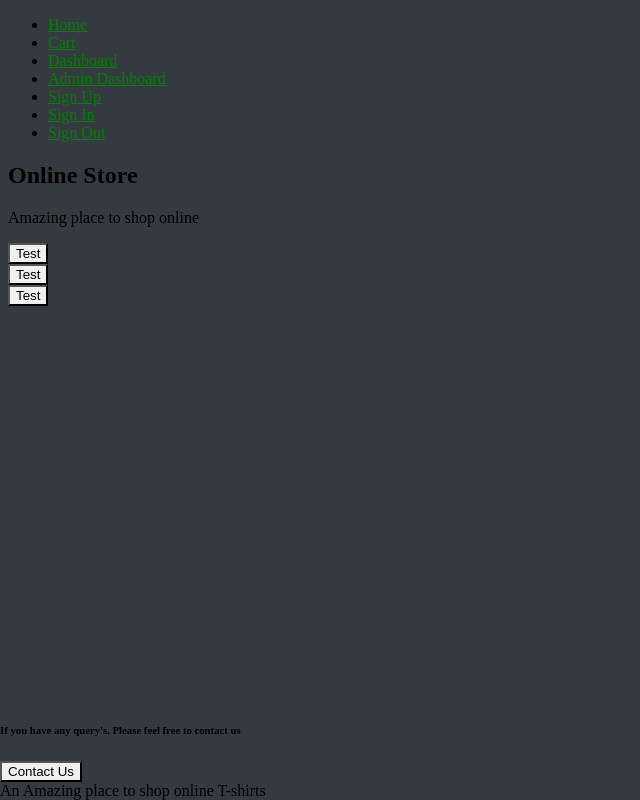
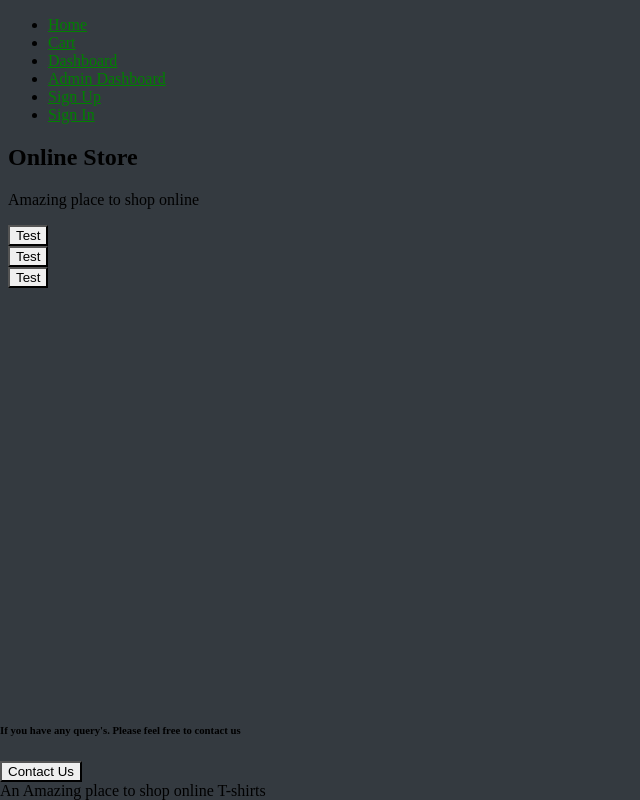
Before and after one commit to anjanadevi411/MERN-eCommerce, a React (Create React App) app in the folder projfrontend/: page / in a window 1280 px wide. Shown: the whole page, without its empty margins (0-640 px from the left). Built offline with nearby package versions, Linux system fonts and the light colour scheme; the HTML template or start-up script is replaced by a standard one.

Commit message:
if authenticated showing the signout and viceversa

```diff
--- a/projfrontend/src/auth/helper/index.js
+++ b/projfrontend/src/auth/helper/index.js
@@ -41,6 +41,7 @@
   }
 };
 
+//middleware signout... middleware injects a callback
 export const signout = (next) => {
   if (typeof window !== "undefined") {
     localStorage.removeItem("jwt");
--- a/projfrontend/src/core/Navigation.js
+++ b/projfrontend/src/core/Navigation.js
@@ -1,7 +1,9 @@
-import React from "react";
-import { NavLink } from "react-router-dom";
+import React, { Fragment } from "react";
+import { NavLink, useNavigate } from "react-router-dom";
+import { signout, isAuthenticated } from "../auth/helper";
 
 function Navigation() {
+  let navigate = useNavigate();
   return (
     <div>
       <ul className="nav nav-tabs bg-dark">
@@ -49,6 +51,8 @@
             Admin Dashboard
           </NavLink>
         </li>
+        {!isAuthenticated() && (
+          <Fragment>
             <li className="nav-item">
               <NavLink
                 style={(isActive) => ({
@@ -71,17 +75,22 @@
                 Sign In
               </NavLink>
             </li>
+          </Fragment>
+        )}
+        {isAuthenticated() && (
           <li className="nav-item">
-          <NavLink
-            style={(isActive) => ({
-              color: isActive ? "green" : "blue",
-            })}
-            className="nav-link"
-            to={"/signout"}
+            <span
+              className="nav-link text-warning"
+              onClick={() => {
+                signout(() => {
+                  navigate.push("/");
+                });
+              }}
             >
-            Sign Out
-          </NavLink>
+              Signout
+            </span>
           </li>
+        )}
       </ul>
     </div>
   );
```
Lines whose indentation alone changed are shown as unchanged.
